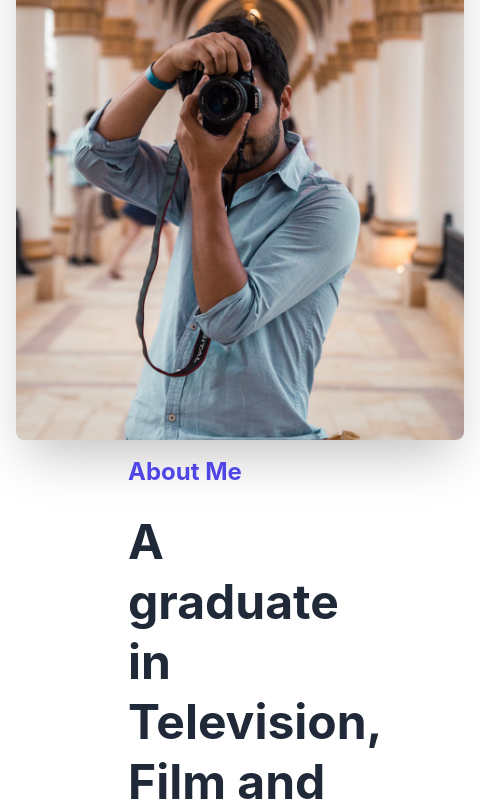
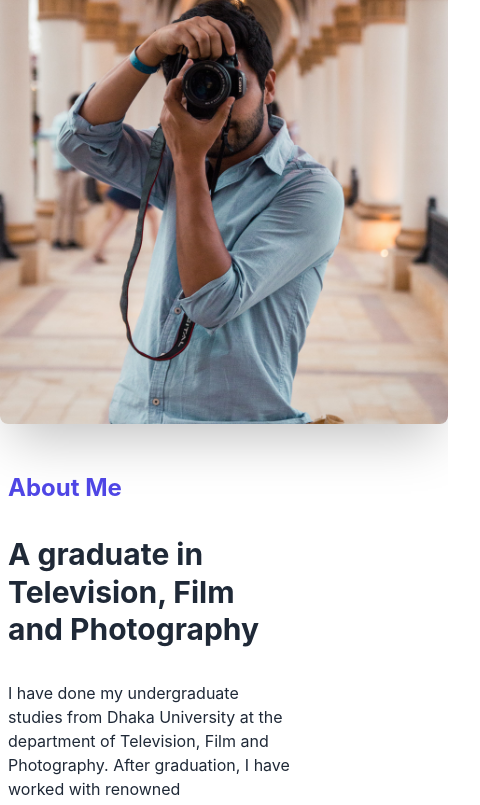
Before and after one commit to Turjo-abhishek/turjos-photogrphy-client, a React (Create React App) app: page / in a window 390 px wide. Shown: the part 1156-1961 px from the top of the page, 480 px wide, since content can reach past the window. Built offline with nearby package versions, Linux system fonts and the light colour scheme; no server answers.

Commit message:
made some changes in about section to improve responsiveness

```diff
--- a/src/Pages/Home/About/About.js
+++ b/src/Pages/Home/About/About.js
@@ -4,29 +4,27 @@ import image from "../../../Assets/Images/About/photographer2.jpg";
 const About = () => {
   return (
     <div className="hero mb-10 mt-24">
-        <div className="hero-content flex-col lg:flex-row">
+      <div className="flex justify-center items-center gap-10 lg:gap-0 flex-col lg:flex-row">
         <div className="lg:w-1/2">
-            <img
-              src={image}
-              alt=""
-              className="max-w-md rounded-lg shadow-2xl"
-            />
+          <img src={image} alt="" className="max-w-md rounded-lg shadow-2xl" />
         </div>
-          <div className="w-1/2">
-            <h1 className="text-2xl font-bold text-indigo-600 mb-6">
+        <div className="lg:w-1/2">
+          <h1 className="text-2xl p-2 font-bold text-indigo-600 mb-4">
             About Me
           </h1>
-            <h1 className="text-5xl font-bold leading-tight">
+          <h1 className="text-3xl w-2/3 lg:text-5xl p-2 font-bold leading-tight">
             A graduate in Television, Film and Photography
           </h1>
-            <p className="py-6">
+          <p className="py-6 w-2/3 px-2">
             I have done my undergraduate studies from Dhaka University at the
-              department of Television, Film and Photography. After graduation,
-              I have worked with renowned photographers and have worked on some
-              add films. Recently I have covered a lot of wedding shoots and
-              have vast experience in portrait also.
+            department of Television, Film and Photography. After graduation, I
+            have worked with renowned photographers and have worked on some add
+            films. Recently I have covered a lot of wedding shoots and have vast
+            experience in portrait also.
           </p>
-            <button className="btn btn-outline text-indigo-600">Book Appointment</button>
+          <button className="btn btn-outline text-indigo-600 ml-2">
+            Book Appointment
+          </button>
         </div>
       </div>
     </div>
--- a/src/Pages/Home/Services/ServiceCard.js
+++ b/src/Pages/Home/Services/ServiceCard.js
@@ -12,8 +12,8 @@ const ServiceCard = ({ service }) => {
           <PhotoView src={img}>
             <img
               src={img}
-              className="rounded-lg"
-              style={{ height: "250px" }}
+              className="w-full p-3"
+              style={{ height: "250px", borderRadius: "25px" }}
               alt=""
             />
           </PhotoView>
--- a/src/Pages/Shared/Header/Header.js
+++ b/src/Pages/Shared/Header/Header.js
@@ -45,6 +45,9 @@ const Header = () => {
           </li>
         </>
       )}
+      <Link to="blogs">
+          <button className="btn btn-ghost">Blogs</button>
+        </Link>
     </>
   );
 
@@ -80,14 +83,14 @@ const Header = () => {
           <span>Turjo's Photography</span>
         </Link>
       </div>
-      <div className="navbar-center hidden lg:flex">
+      <div className="navbar-end hidden lg:flex">
         <ul className="menu menu-horizontal p-0 font-semibold">{menuItems}</ul>
       </div>
-      <div className="navbar-end">
+      {/* <div className="navbar-end">
         <Link to="blogs">
           <button className="btn btn-ghost">Blogs</button>
         </Link>
-      </div>
+      </div> */}
     </div>
   );
 };
```
Lines whose indentation alone changed are shown as unchanged.
